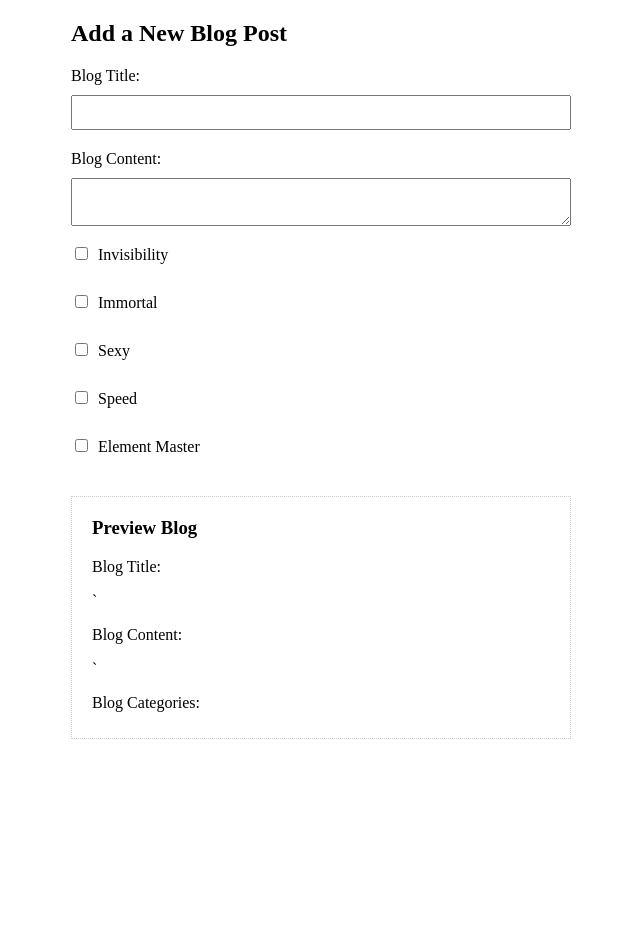
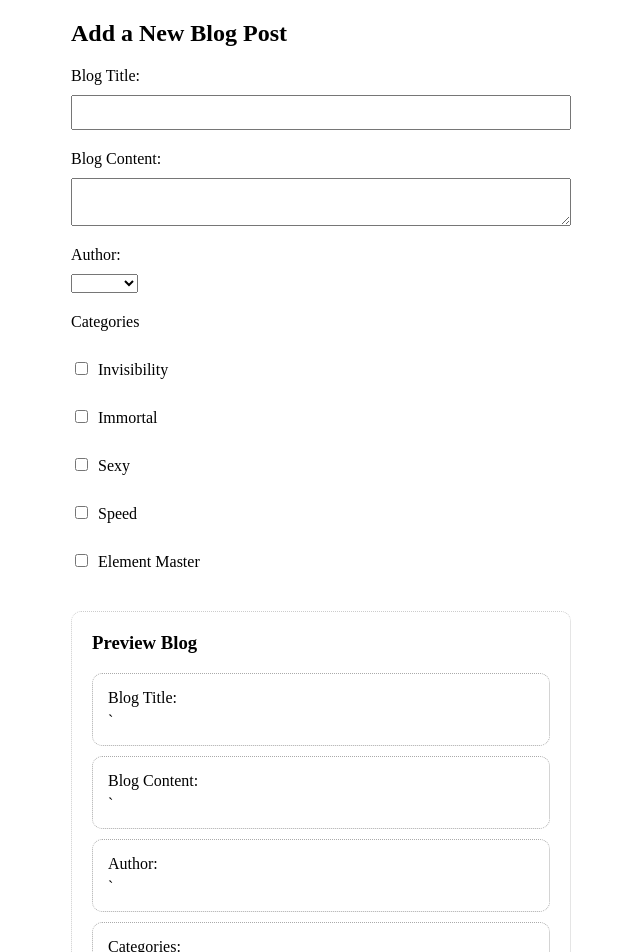
Before and after one commit to Syahirdev/vuejs-playlist, a Vue app in the folder vue-cli/: page / in a window 1280 px wide. Shown: the top 952 px of the page, without its empty margins (319-959 px from the left). Before the commit the page ends 800 px from the top, so only its background shows below. Built offline with nearby package versions, Linux system fonts and the light colour scheme.

Commit message:
adding css
for better to the eyes 😁👍

```diff
--- a/vue-cli/src/components/addBlog.vue
+++ b/vue-cli/src/components/addBlog.vue
@@ -8,6 +8,13 @@
 
 			<label for="">Blog Content:</label>
 			<textarea v-model="blog.content"></textarea>
+
+			<label for="">Author:</label>
+			<select v-model="blog.author">
+				<option v-for="author in authors" :key="author.id">{{ author }}</option>
+			</select>
+
+			<label for="">Categories</label>
 			<div id="checkboxes">
 				<input type="checkbox" value="Invisibility" v-model="blog.categories" />
 				<label for="">Invisibility</label><br />
@@ -23,22 +30,33 @@
 
 				<input type="checkbox" value="Element Master" v-model="blog.categories" />
 				<label for="">Element Master</label>
+				<br />
 			</div>
 		</form>
 
 		<div id="preview">
 			<h3>Preview Blog</h3>
 
+			<div id="container">
 				<p>Blog Title:</p>
 				<p>` {{ blog.title }}</p>
-
+			</div>
+			<div id="container">
 				<p>Blog Content:</p>
 				<p>` {{ blog.content }}</p>
+			</div>
 
-			<p>Blog Categories:</p>
+			<div id="container">
+				<p>Author:</p>
+				<p>` {{ blog.author }}</p>
+			</div>
+
+			<div id="container">
+				<p>Categories:</p>
 				<ul>
 					<li v-for="category in blog.categories" :key="category.id">{{ category }}</li>
 				</ul>
+			</div>
 		</div>
 	</div>
 </template>
@@ -51,7 +69,9 @@ export default {
 				title: '',
 				content: '',
 				categories: [],
+				author: '',
 			},
+			authors: ['Syahir', 'Syazmi', 'Syakira', '<3'],
 		};
 	},
 	components: {},
@@ -80,6 +100,7 @@ textarea {
 #preview {
 	padding: 10px 20px;
 	border: 1px dotted #ccc;
+	border-radius: 10px;
 	margin: 30px 0;
 }
 h3 {
@@ -93,4 +114,13 @@ h3 {
 	display: inline-block;
 	margin-right: 10px;
 }
+#container {
+	border: 1px dotted #aaa;
+	border-radius: 10px;
+	padding: 10px;
+	margin-bottom: 10px;
+}
+#container p {
+	margin: 5px;
+}
 </style>
```
Lines whose indentation alone changed are shown as unchanged.
